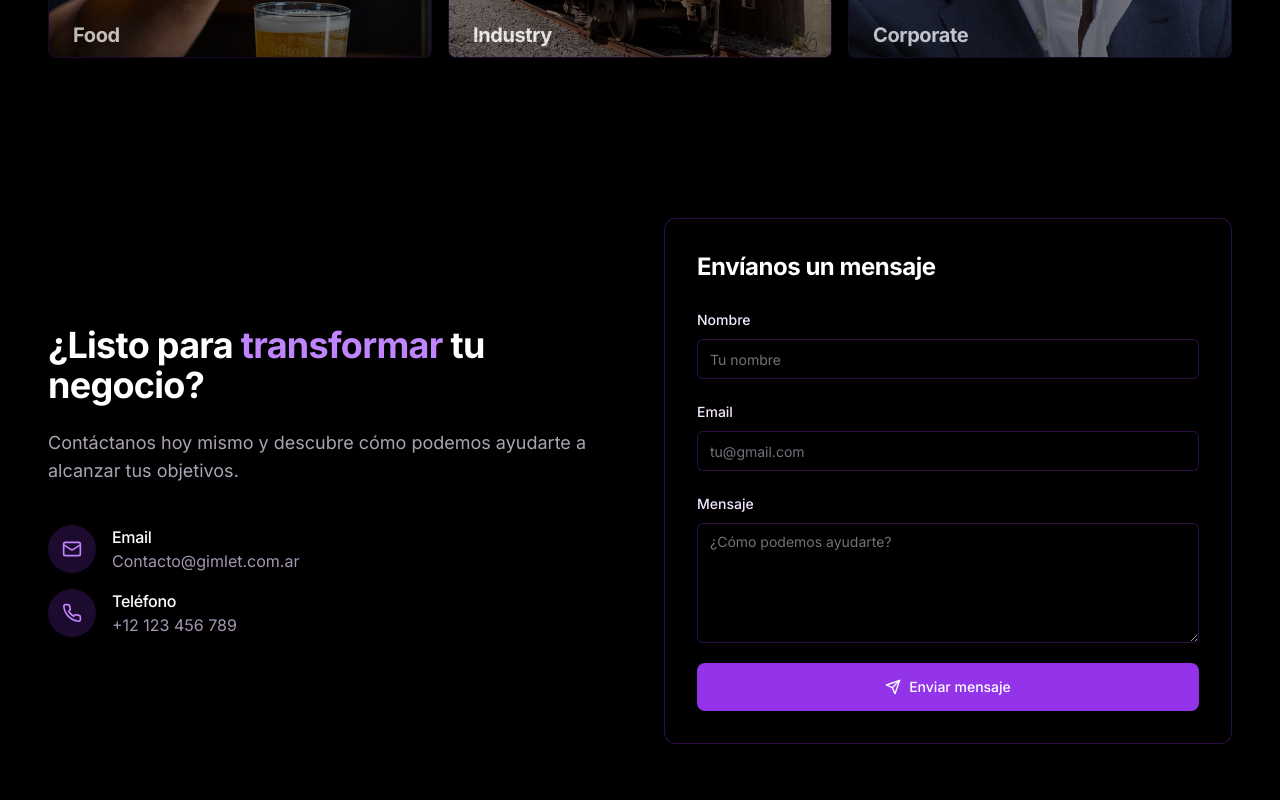
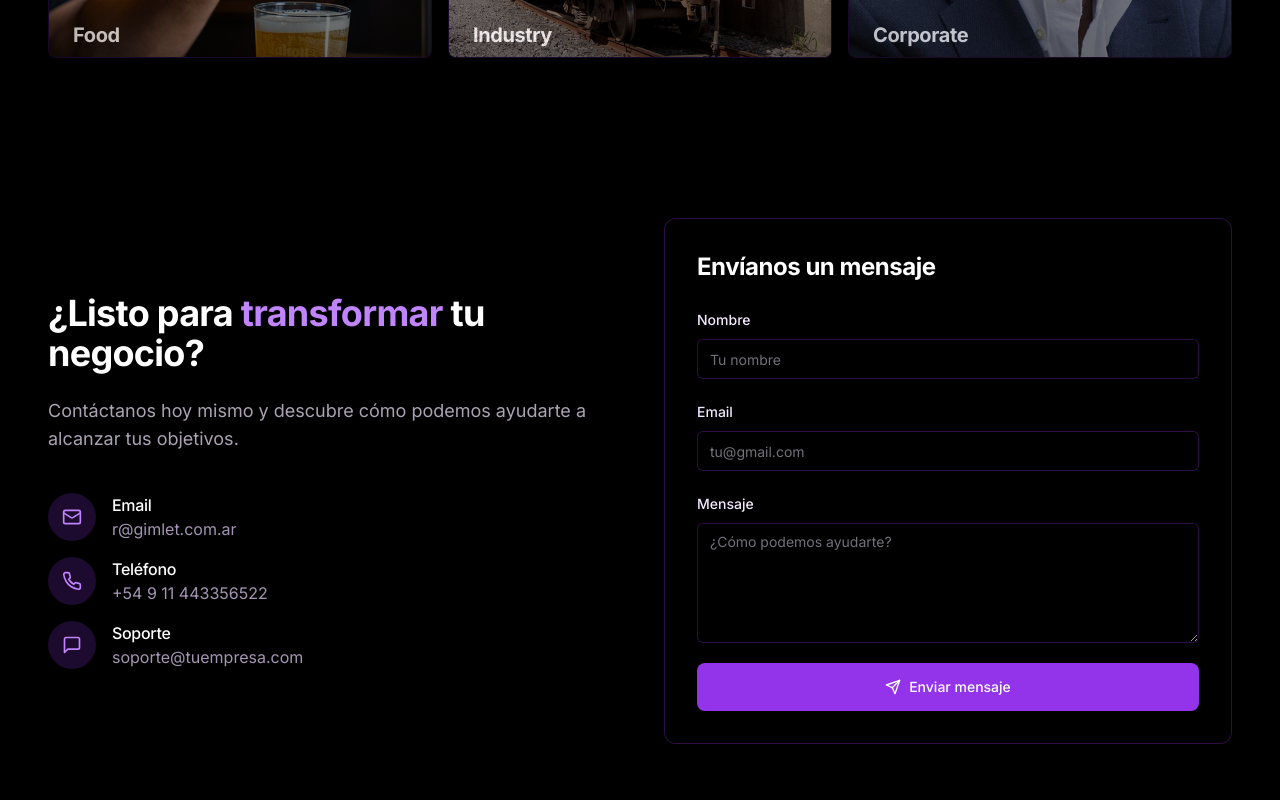
Before and after one commit to Francovr12/landingpage-gimletv2, a Next.js app: page / in a window 1280 px wide. Shown: the part 3000-3800 px from the top of the page. Built offline with nearby package versions, Linux system fonts and the light colour scheme.

Commit message:
actualizo contact-section y subo favicon

```diff
--- a/src/components/contact-section.tsx
+++ b/src/components/contact-section.tsx
@@ -90,7 +90,7 @@ export default function ContactSection() {
   }
 
   return (
-    <section id="contacto" className="py-20 px-4 relative">
+    <section id="contacto" className="py-20 px-4 relative overflow-hidden">
       <div className="container mx-auto max-w-6xl">
         <div className="grid md:grid-cols-2 gap-12 items-center">
           <motion.div
@@ -115,7 +115,7 @@ export default function ContactSection() {
                 </div>
                 <div>
                   <h3 className="text-white font-medium">Email</h3>
-                  <p className="text-purple-200/70">Contacto@gimlet.com.ar</p>
+                  <p className="text-purple-200/70">r@gimlet.com.ar</p>
                 </div>
               </div>
 
@@ -125,7 +125,17 @@ export default function ContactSection() {
                 </div>
                 <div>
                   <h3 className="text-white font-medium">Teléfono</h3>
-                  <p className="text-purple-200/70">+12 123 456 789</p>
+                  <p className="text-purple-200/70">+54 9 11 443356522</p>
+                </div>
+              </div>
+
+              <div className="flex items-center gap-4">
+                <div className="w-12 h-12 rounded-full bg-purple-600/20 flex items-center justify-center">
+                  <MessageSquare className="h-5 w-5 text-purple-400" />
+                </div>
+                <div>
+                  <h3 className="text-white font-medium">Soporte</h3>
+                  <p className="text-purple-200/70">soporte@tuempresa.com</p>
                 </div>
               </div>
             </div>
@@ -221,7 +231,7 @@ export default function ContactSection() {
         </div>
       </div>
 
-      {/* Background gradient */}
+      {/* Background gradient - ajustado para evitar desbordamiento */}
       <div className="absolute bottom-0 left-0 w-full h-full max-w-3xl max-h-3xl rounded-full bg-purple-600/10 blur-[120px] -z-10" />
     </section>
   )
```
